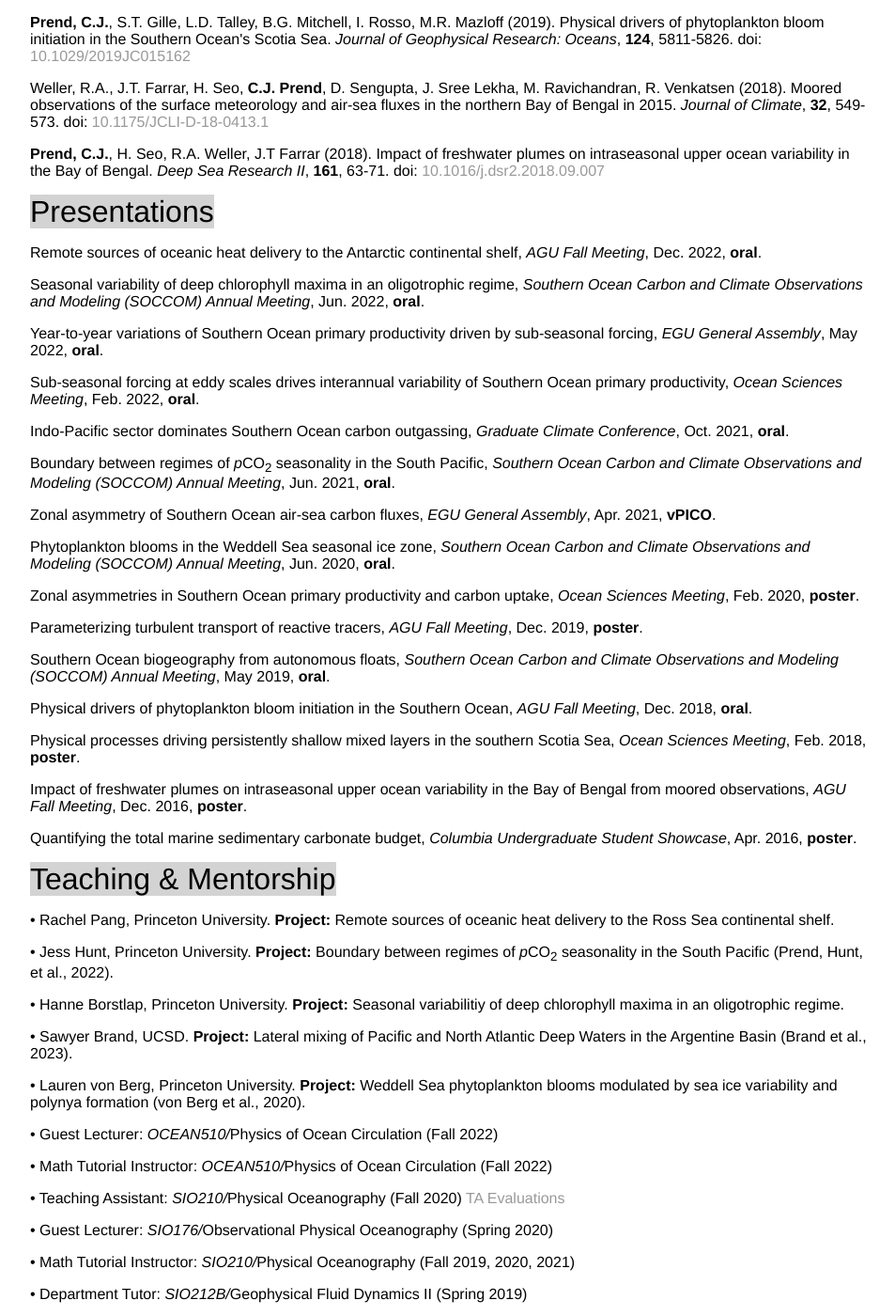
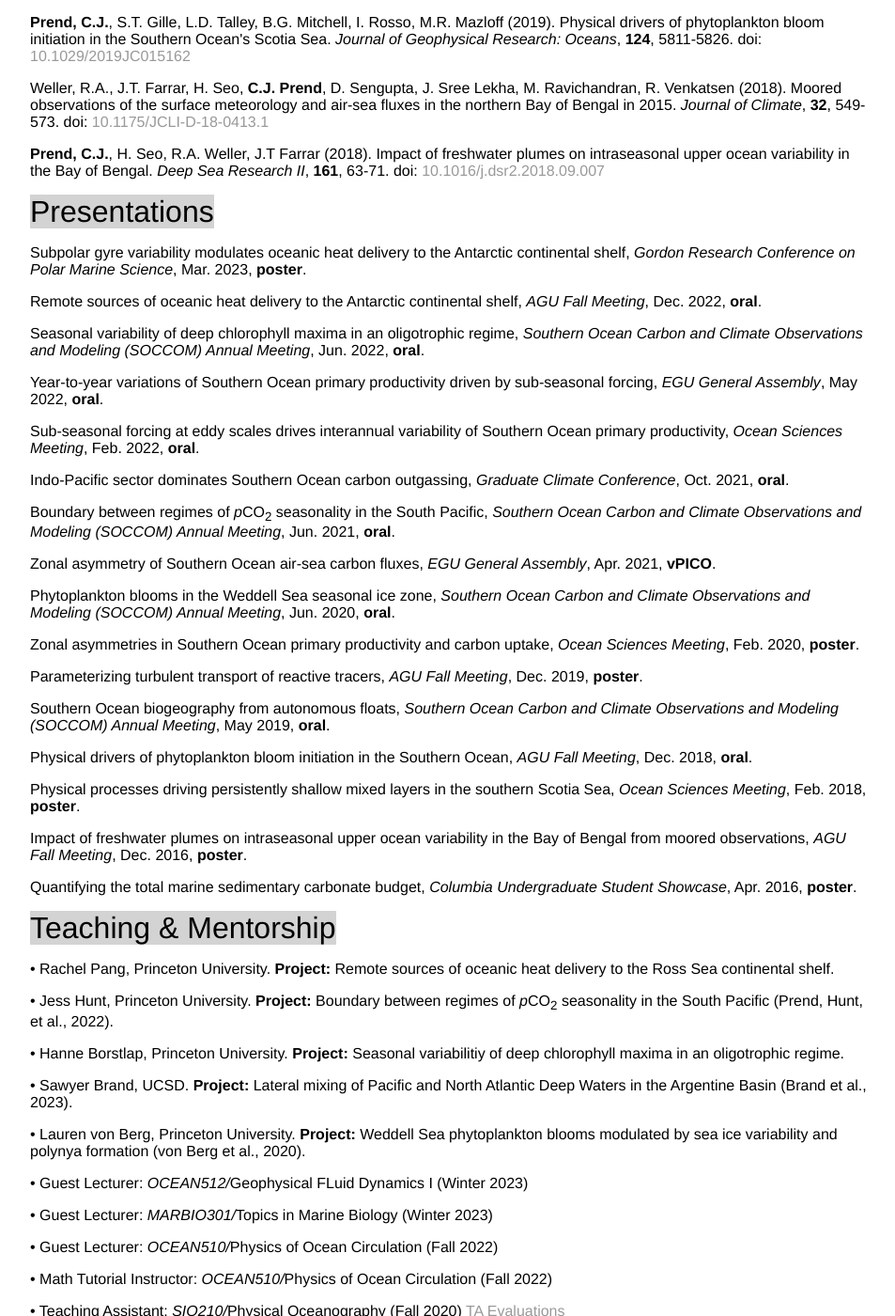
Before and after one commit to cprend/cprend.github.io, a Jekyll site: the page cv/index.html, which Jekyll copies as it is, in a window 1280 px wide and 1400 px high, scrolled down 1098 px. Shown: the whole window at 94% size, without its empty margins (160-1113 px from the left). Built offline with Jekyll 4.4.1, drawn with Linux system fonts in a browser that asks for light colours.

Commit message:
Update index.html

```diff
--- a/cv/index.html
+++ b/cv/index.html
@@ -53,6 +53,7 @@
 		<p><b>Prend, C.J.</b>, H. Seo, R.A. Weller, J.T Farrar (2018). Impact of freshwater plumes on intraseasonal
 		upper ocean variability in the Bay of Bengal. <em>Deep Sea Research II</em>, <b>161</b>, 63-71. doi: <a href="https://www.sciencedirect.com/science/article/pii/S0967064517304010?via%3Dihub">10.1016/j.dsr2.2018.09.007</a></p>
 		<p1>Presentations</p1>
+		<p>Subpolar gyre variability modulates oceanic heat delivery to the Antarctic continental shelf, <em>Gordon Research Conference on Polar Marine Science</em>, Mar. 2023, <b>poster</b>.</p>
 		<p>Remote sources of oceanic heat delivery to the Antarctic continental shelf, <em>AGU Fall Meeting</em>, Dec. 2022, <b>oral</b>.</p>
 		<p>Seasonal variability of deep chlorophyll maxima in an oligotrophic regime, <em>Southern Ocean Carbon and Climate Observations and Modeling (SOCCOM) Annual Meeting</em>, Jun. 2022, <b>oral</b>.</p>
 		<p>Year-to-year variations of Southern Ocean primary productivity driven by sub-seasonal forcing, <em>EGU General Assembly</em>, May 2022, <b>oral</b>.</p>
@@ -76,6 +77,8 @@
 		<p>• Hanne Borstlap, Princeton University. <b>Project:</b> Seasonal variabilitiy of deep chlorophyll maxima in an oligotrophic regime.</p>
 		<p>• Sawyer Brand, UCSD. <b>Project:</b> Lateral mixing of Pacific and North Atlantic Deep Waters in the Argentine Basin (Brand et al., 2023).</p>
 		<p>• Lauren von Berg, Princeton University. <b>Project:</b> Weddell Sea phytoplankton blooms modulated by sea ice variability and polynya formation (von Berg et al., 2020).</p>
+		<p>• Guest Lecturer: <em>OCEAN512/</em>Geophysical FLuid Dynamics I (Winter 2023)</p>
+		<p>• Guest Lecturer: <em>MARBIO301/</em>Topics in Marine Biology (Winter 2023)</p>
 		<p>• Guest Lecturer: <em>OCEAN510/</em>Physics of Ocean Circulation (Fall 2022)</p>
 		<p>• Math Tutorial Instructor: <em>OCEAN510/</em>Physics of Ocean Circulation (Fall 2022)</p>
 		<p>• Teaching Assistant: <em>SIO210/</em>Physical Oceanography (Fall 2020) <a href="Prend_TA_Evaluations-SIO210_FA20.pdf" target="_blank">TA Evaluations</a></p>
```
